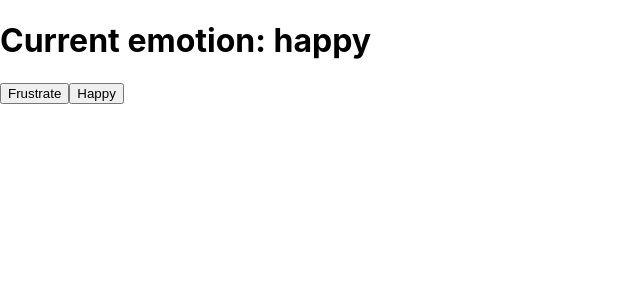
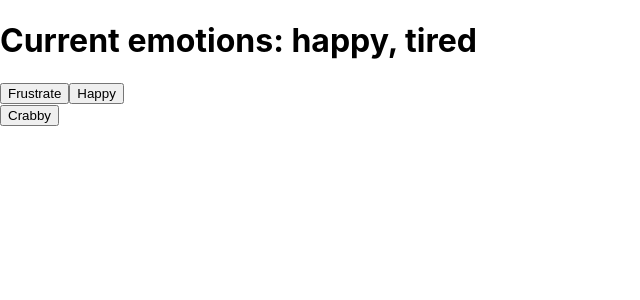
Before and after one commit to viktormishyn/react-test, a React (Create React App) app in the folder react-essentials/: page / in a window 1280 px wide. Shown: the top 300 px of the page, without its empty margins (0-640 px from the left). Built offline with nearby package versions, Linux system fonts and the light colour scheme.

Commit message:
Multiple states (useState) and side effects (useEffect)

```diff
--- a/react-essentials/src/App.js
+++ b/react-essentials/src/App.js
@@ -5,18 +5,26 @@ function App() {
   const [emotion, setEmotion] = useState("happy")
   // useState returns an array, where first item (corresponds to the first argument) is our state variable
   // and second is a function for updating the state
+  const [secondary, setSecondary] = useState("tired")
 
   useEffect( () => {
     console.log(`It's ${emotion} around here!`)
   }, [emotion])
   // useEffect takes 2 arguments: useState is going to watch the state values from the dependency array (2nd argument)
   // if the value changes, useEffect will call the sideffect function (1st argument)
+  useEffect( () => {
+    console.log(`It's ${secondary} around here!`)
+  }, [secondary])
+
 
   return (
     <>
-      <h1>Current emotion: {emotion}</h1>
+      <h1>Current emotions: {emotion}, {secondary}</h1>
       <button onClick={() => setEmotion("frustrated")}>Frustrate</button>
       <button onClick={() => setEmotion("happy")}>Happy</button>
+      <br/>
+      <button onClick={() => setSecondary("crabby")}>Crabby</button>
+
     </>
   )
 }
```
